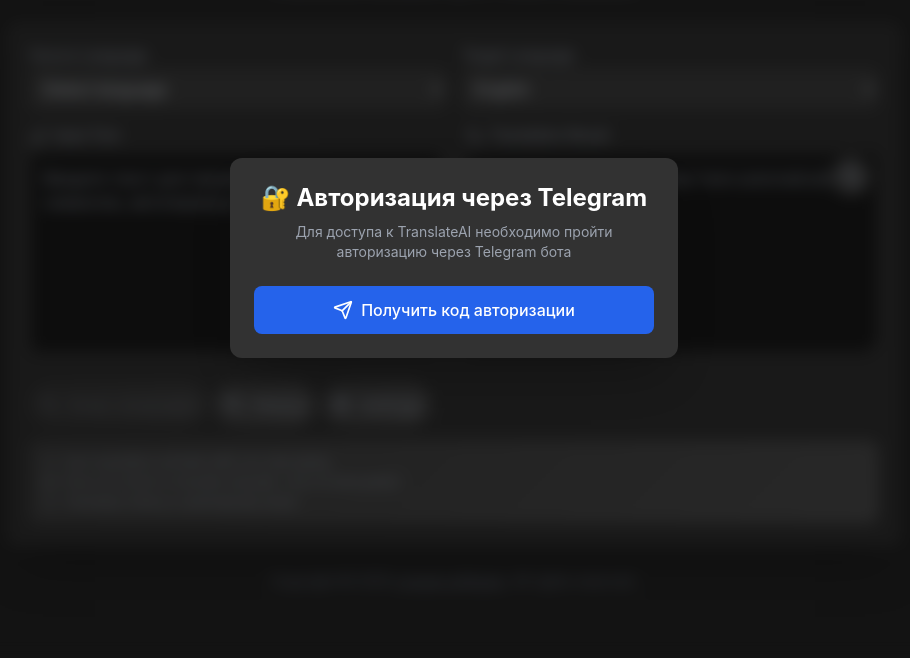
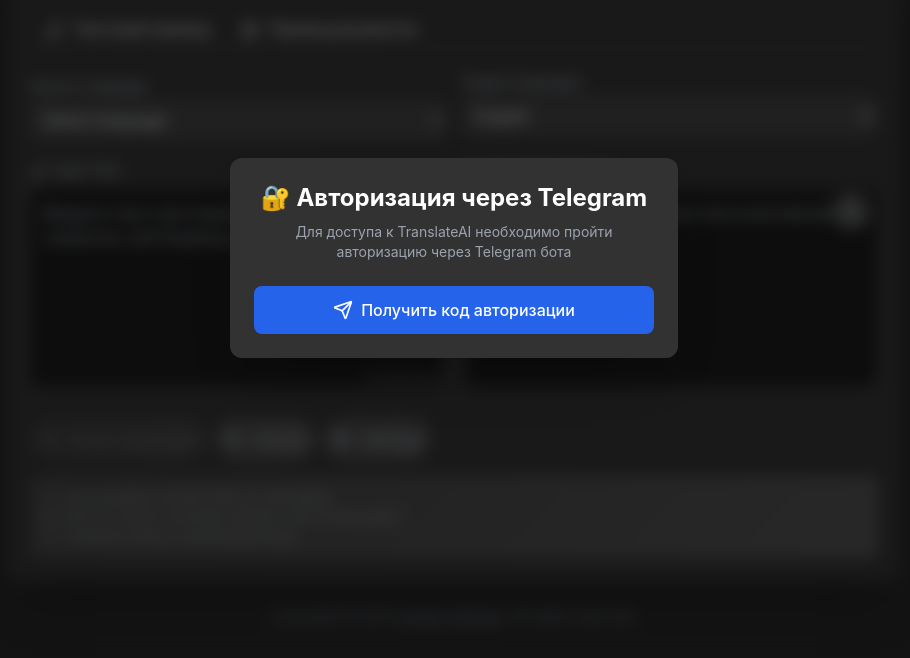
Before and after one commit to CroSSer23/DeepLX-App, a website: page index.html in a window 1280 px wide. Shown: the part 142-800 px from the top of the page, without its empty margins (186-1096 px from the left). Drawn offline with nearby package versions, Linux system fonts and the light colour scheme.

Commit message:
Добавить вкладки режима перевода и кнопку для добавления языков
Внедрены вкладки для выбора между текстовым переводом и переводом документов. Добавлена кнопка для добавления дополнительных целевых языков, а также обновлены стили и разметка для улучшения пользовательского интерфейса. Обновлено время истечения авторизации с 7 до 3 дней и добавлена проверка авторизации перед автопереводом.

```diff
--- a/api/auth.js
+++ b/api/auth.js
@@ -84,7 +84,7 @@
   return res.status(200).json({
     sessionId,
     authCode,
-    botUsername: 'your_bot_username', // Замените на имя вашего бота
+    botUsername: 'crosserdeepl_bot', // Замените на имя вашего бота
     message: 'Отправьте код боту для авторизации'
   });
 }
--- a/index.html
+++ b/index.html
@@ -93,6 +93,26 @@
       </header>
 
       <main class="shadow-2xl rounded-xl p-6 animate-slide-up" style="background-color: #323232;">
+        <!-- Translation Mode Tabs -->
+        <div class="mb-6">
+          <div class="flex border-b border-gray-600">
+            <button
+              id="textModeTab"
+              class="tab-button active px-4 py-2 font-medium text-sm transition-colors relative"
+            >
+              <i data-lucide="edit-3" class="w-4 h-4 inline mr-2"></i>
+              Текстовый перевод
+            </button>
+            <button
+              id="documentModeTab"
+              class="tab-button px-4 py-2 font-medium text-sm transition-colors relative"
+            >
+              <i data-lucide="file-text" class="w-4 h-4 inline mr-2"></i>
+              Перевод документов
+            </button>
+          </div>
+        </div>
+
         <!-- Language selection and operation area -->
         <div class="grid grid-cols-1 md:grid-cols-2 gap-4 items-center mb-4">
           <!-- Source language selection -->
@@ -112,12 +132,23 @@
             <label
               for="targetLang"
               class="mb-1 text-sm font-medium text-gray-400"
-              >Target Language</label
+              >Target Languages</label
             >
-            <select
-              id="targetLang"
-              class="lang-select w-full p-2 rounded-md"
-            ></select>
+            <div class="relative">
+              <select
+                id="targetLang"
+                class="lang-select w-full p-2 rounded-md"
+              ></select>
+              <button
+                id="addLanguageButton"
+                class="absolute right-2 top-1/2 transform -translate-y-1/2 text-gray-400 hover:text-white"
+                title="Add more target languages"
+              >
+                <i data-lucide="plus" class="w-4 h-4"></i>
+              </button>
+            </div>
+            <!-- Selected languages -->
+            <div id="selectedLanguages" class="mt-2 flex flex-wrap gap-2"></div>
           </div>
         </div>
 
--- a/script.js
+++ b/script.js
@@ -811,6 +811,9 @@
   function scheduleAutoTranslate() {
     if (!elements.autoTranslateToggle.checked) return;
 
+    // Проверяем авторизацию перед автопереводом
+    if (!isAuthenticated) return;
+
     clearTimeout(translateTimeout);
     const delay = parseInt(elements.delayInput.value) || CONFIG.DEFAULT_DELAY;
 
@@ -1170,7 +1173,7 @@
         // Сохраняем авторизацию
         const authData = {
           authenticated: true,
-          expiresAt: Date.now() + (7 * 24 * 60 * 60 * 1000), // 7 дней
+          expiresAt: Date.now() + (3 * 24 * 60 * 60 * 1000), // 3 дня
           userInfo: data.userInfo
         };
         localStorage.setItem('translateai_auth', JSON.stringify(authData));
```
